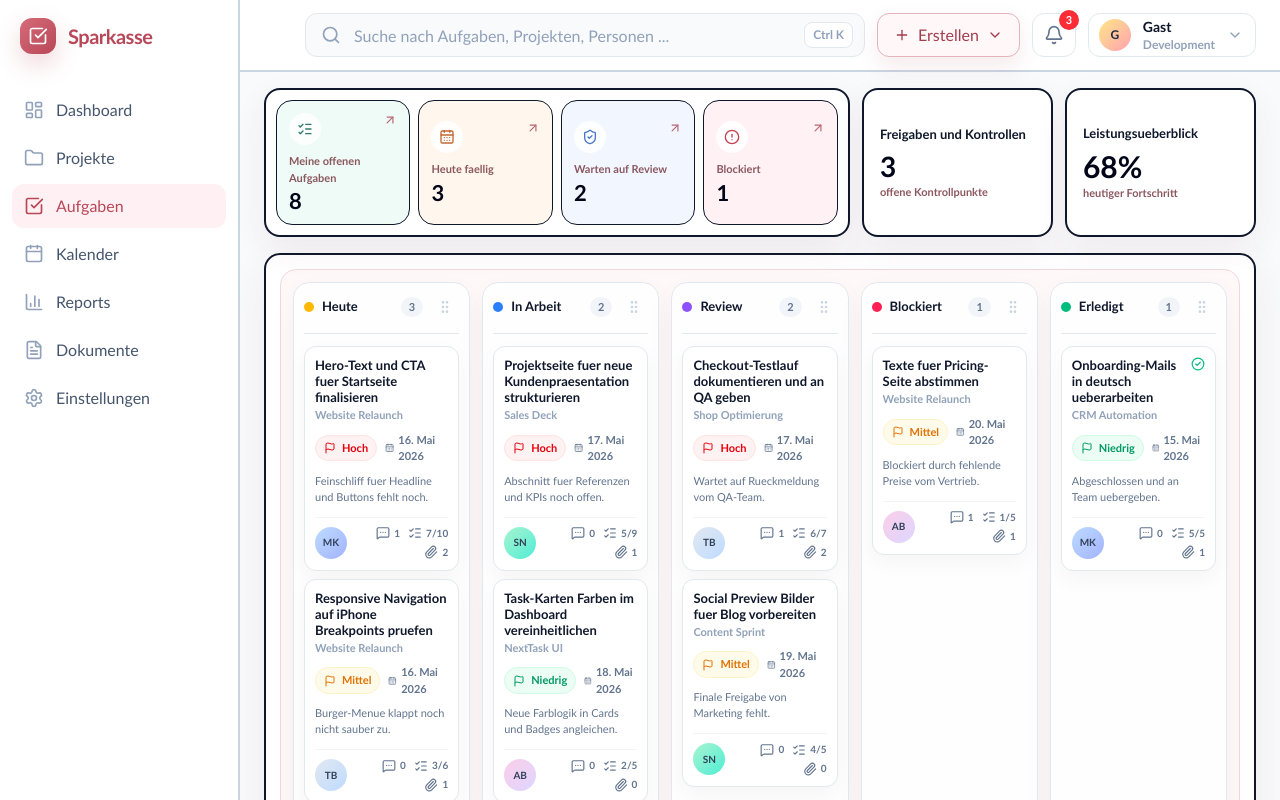
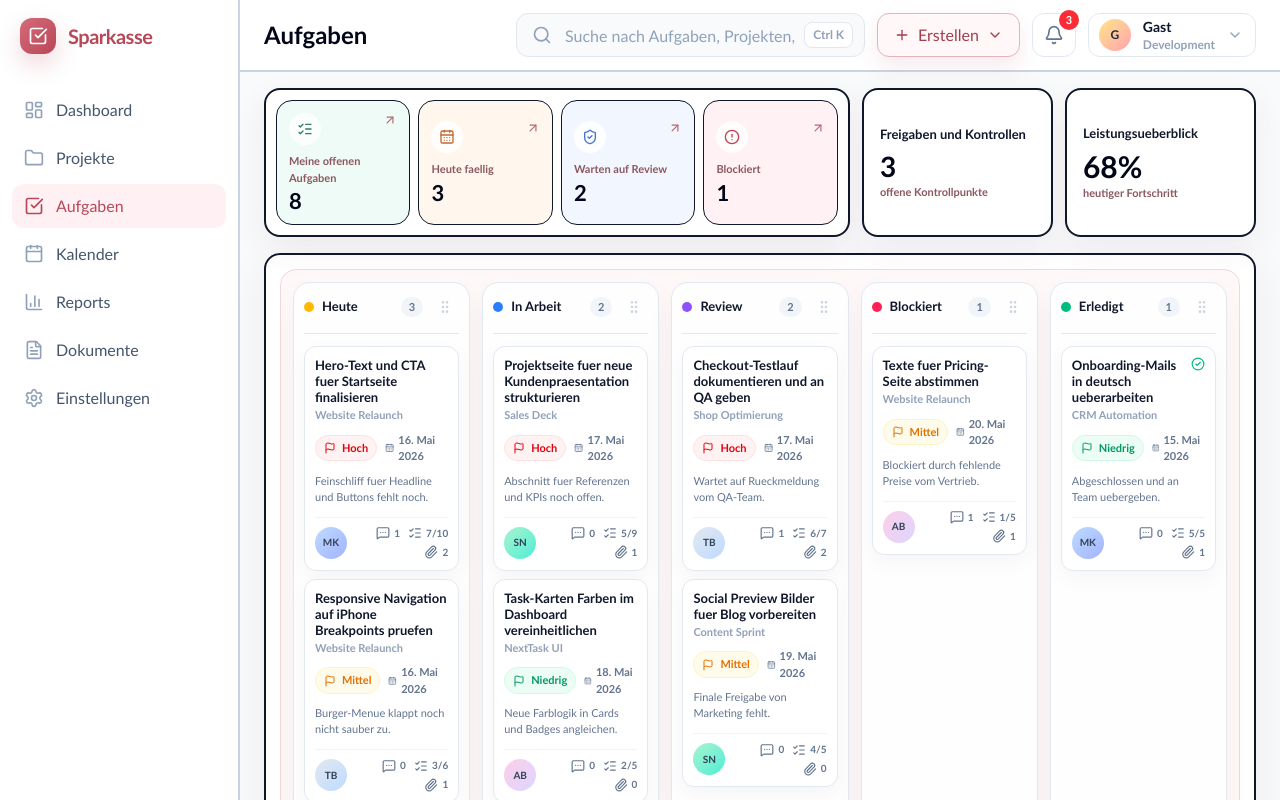
Before and after one commit to Jonas-Aaron-Raab/NextTask, a React (Vite) app in the folder client/: page /my-tasks in a window 1280 px wide. Shown: the top 800 px of the page. Built offline with nearby package versions, Linux system fonts and the light colour scheme.

Commit message:
style(my-tasks): add page heading

```diff
--- a/client/src/pages/MyTasksPage.jsx
+++ b/client/src/pages/MyTasksPage.jsx
@@ -1873,6 +1873,7 @@ export default function MyTasksPage() {
       activeItem="Aufgaben"
       hideBreadcrumb
       searchPlacement="actions"
+      headerTitle="Aufgaben"
       createMenuItems={createMenuItems}
       onCreateAction={handleCreateAction}
       searchValue={searchValue}
```
